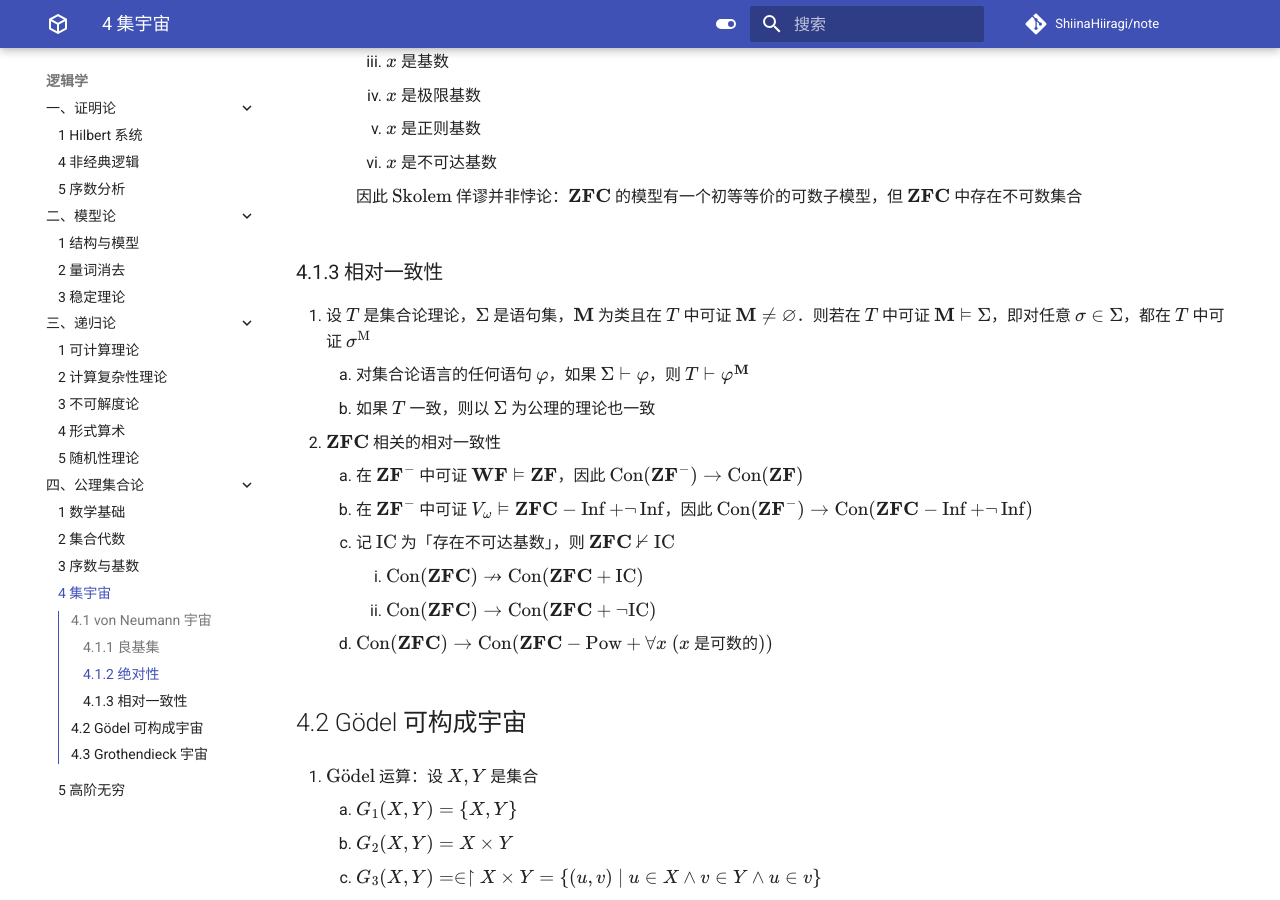
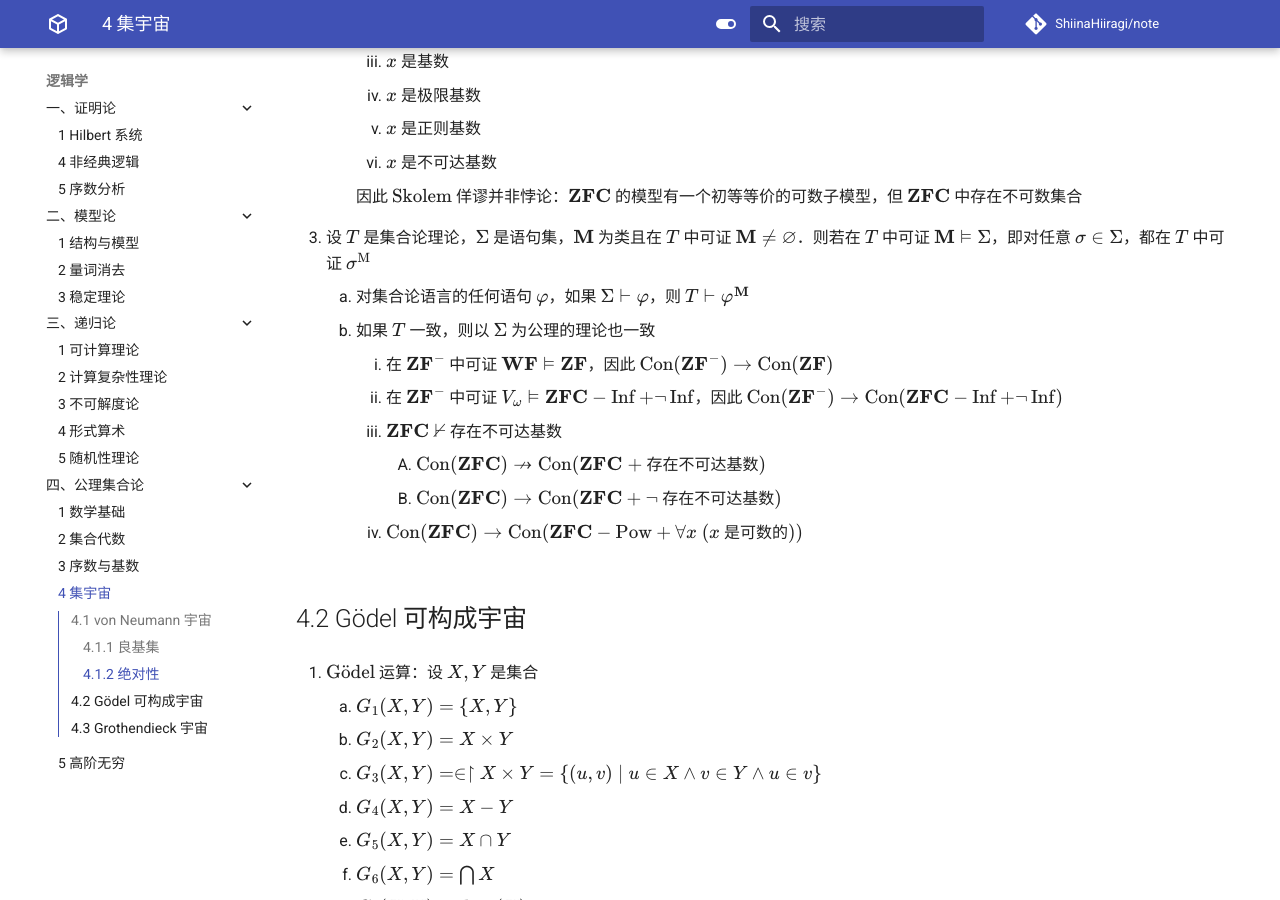
Before and after one commit to ShiinaHiiragi/note, an MkDocs documentation site: the page built from docs/logic/set/univ.md, in a window 1280 px wide and 900 px high, scrolled down 4592 px. Built offline with MkDocs 1.6.1 and Material for MkDocs 9.7.7, drawn with Linux system fonts in a browser that asks for light colours; comment, search, counter and statistics services are not loaded.

Commit message:
remove con

```diff
--- a/docs/logic/set/univ.md
+++ b/docs/logic/set/univ.md
@@ -137,17 +137,15 @@
 
         因此 $\text{Skolem}$ 佯谬并非悖论：$\mathbf{ZFC}$ 的模型有一个初等等价的可数子模型，但 $\mathbf{ZFC}$ 中存在不可数集合
 
-### 4.1.3 相对一致性
-1. 设 $T$ 是集合论理论，$\Sigma$ 是语句集，$\mathbf{M}$ 为类且在 $T$ 中可证 $\mathbf{M} \neq \varnothing$．则若在 $T$ 中可证 $\mathbf{M} \vDash \Sigma$，即对任意 $\sigma \in \Sigma$，都在 $T$ 中可证 $\sigma^{\mathrm{M}}$
+3. 设 $T$ 是集合论理论，$\Sigma$ 是语句集，$\mathbf{M}$ 为类且在 $T$ 中可证 $\mathbf{M} \neq \varnothing$．则若在 $T$ 中可证 $\mathbf{M} \vDash \Sigma$，即对任意 $\sigma \in \Sigma$，都在 $T$ 中可证 $\sigma^{\mathrm{M}}$
     1. 对集合论语言的任何语句 $\varphi$，如果 $\Sigma \vdash \varphi$，则 $T \vdash \varphi^{\mathbf{M}}$
     2. 如果 $T$ 一致，则以 $\Sigma$ 为公理的理论也一致
-2. $\mathbf{ZFC}$ 相关的相对一致性
-    1. 在 $\mathbf{ZF}^{-}$ 中可证 $\mathbf{WF} \vDash \mathbf{ZF}$，因此 $\operatorname{Con}(\mathbf{ZF}^{-}) \to \operatorname{Con}(\mathbf{ZF})$
-    2. 在 $\mathbf{ZF}^{-}$ 中可证 $V_{\omega} \vDash \mathbf{ZFC}-\operatorname{Inf}+\neg \operatorname{Inf}$，因此 $\operatorname{Con}(\mathbf{ZF}^{-}) \to \operatorname{Con}(\mathbf{ZFC}-\operatorname{Inf}+\neg \operatorname{Inf})$
-    3. 记 $\mathrm{IC}$ 为「存在不可达基数」，则 $\mathbf{ZFC} \nvdash \mathrm{IC}$
-        1. $\operatorname{Con}(\mathbf{ZFC}) \not \to \operatorname{Con}(\mathbf{ZFC}+\mathrm{IC})$
-        2. $\operatorname{Con}(\mathbf{ZFC}) \to \operatorname{Con}(\mathbf{ZFC}+\neg \mathrm{IC})$
-    4. $\operatorname{Con}(\mathbf{ZFC}) \rightarrow \operatorname{Con}(\mathbf{ZFC}-\mathrm{Pow}+\forall x \ (x$ 是可数的$))$
+        1. 在 $\mathbf{ZF}^{-}$ 中可证 $\mathbf{WF} \vDash \mathbf{ZF}$，因此 $\operatorname{Con}(\mathbf{ZF}^{-}) \to \operatorname{Con}(\mathbf{ZF})$
+        2. 在 $\mathbf{ZF}^{-}$ 中可证 $V_{\omega} \vDash \mathbf{ZFC}-\operatorname{Inf}+\neg \operatorname{Inf}$，因此 $\operatorname{Con}(\mathbf{ZF}^{-}) \to \operatorname{Con}(\mathbf{ZFC}-\operatorname{Inf}+\neg \operatorname{Inf})$
+        3. $\mathbf{ZFC} \nvdash$ 存在不可达基数
+            1. $\operatorname{Con}(\mathbf{ZFC}) \not \to \operatorname{Con}(\mathbf{ZFC} \;+$ 存在不可达基数$)$
+            2. $\operatorname{Con}(\mathbf{ZFC}) \to \operatorname{Con}(\mathbf{ZFC}+\neg$ 存在不可达基数$)$
+        4. $\operatorname{Con}(\mathbf{ZFC}) \rightarrow \operatorname{Con}(\mathbf{ZFC}-\mathrm{Pow}+\forall x \ (x$ 是可数的$))$
 
 ## 4.2 Gödel 可构成宇宙
 1. $\text{G}\ddot{\mathrm o}\text{del}$ 运算：设 $X, Y$ 是集合
```
Also changed, not shown: docs/logic/set/card.md (+2 -2 lines).
